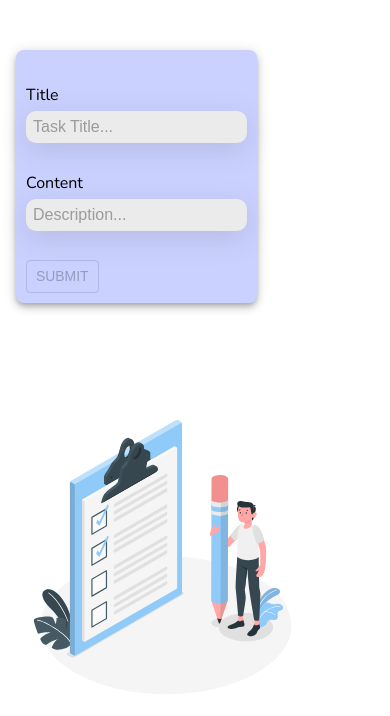
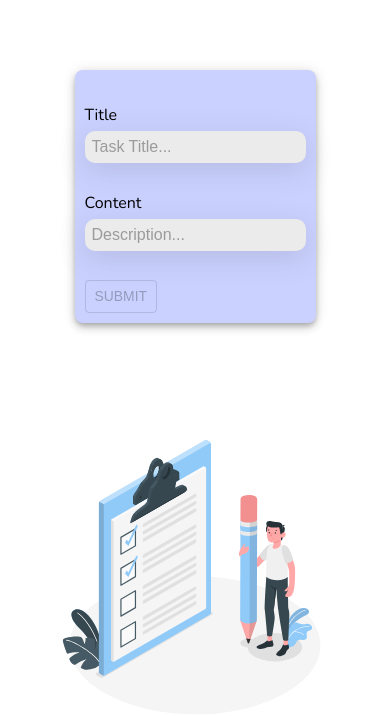
Before and after one commit to parham-ab/redux-toolkit-crud-todo, a React (Create React App) app: page / in a window 390 px wide. Shown: the top 716 px of the page. Built offline with nearby package versions, Linux system fonts and the light colour scheme.

Commit message:
making the app responsive

```diff
--- a/src/features/todo/TodoList.js
+++ b/src/features/todo/TodoList.js
@@ -41,18 +41,23 @@ const TodoList = () => {
       <Grid
         container
         display="flex"
-        justifyContent="space-between"
         alignItems="center"
         sx={{
           minHeight: "90vh",
+          justifyContent: { sm: "space-between", xs: "center" },
         }}
       >
-        <Grid item>
+        <Grid
+          item
+          xs={12}
+          sm={5}
+          mt={5}
+          sx={{ display: "flex", justifyContent:  "center"  }}
+        >
           <AddTodo />
         </Grid>
 
-        <div>
-          <Box className={todoList.length ? "todo-empty" : undefined}>
+        <Box className={todoList.length ? "todo-empty" : undefined} mt={5}>
           {todoList.length ? (
             todoList.map((item) => (
               <Box
@@ -66,15 +71,13 @@ const TodoList = () => {
                 className={item.done ? "done todo-items" : "todo-items"}
                 key={item.id}
               >
-                  <Grid item>
+                <Grid item xs={12} sm={7}>
                   <Box>
                     <Typography sx={{ color: "#300198" }}>Title:</Typography>
                     <h5>{item.title}</h5>
                   </Box>
                   <Box>
-                      <Typography sx={{ color: "#300198" }}>
-                        Content:
-                      </Typography>
+                    <Typography sx={{ color: "#300198" }}>Content:</Typography>
                     <h5>{item.content}</h5>
                   </Box>
                   <Box>
@@ -120,7 +123,6 @@ const TodoList = () => {
             </Box>
           )}
         </Box>
-        </div>
       </Grid>
     </Container>
   );
```
Lines whose indentation alone changed are shown as unchanged.
